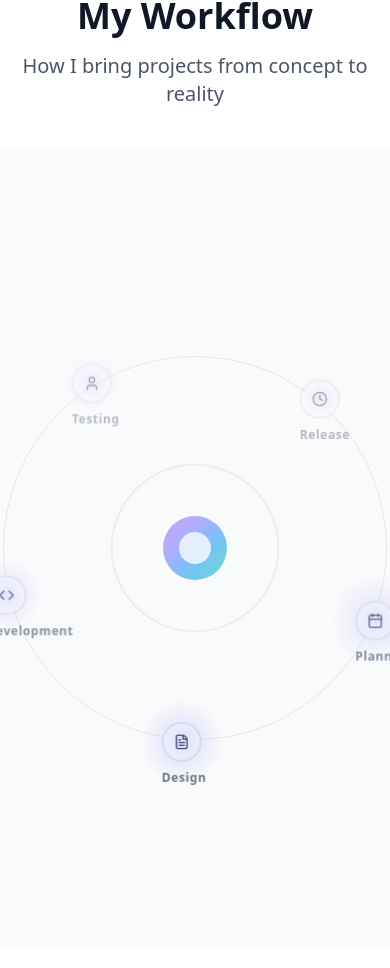
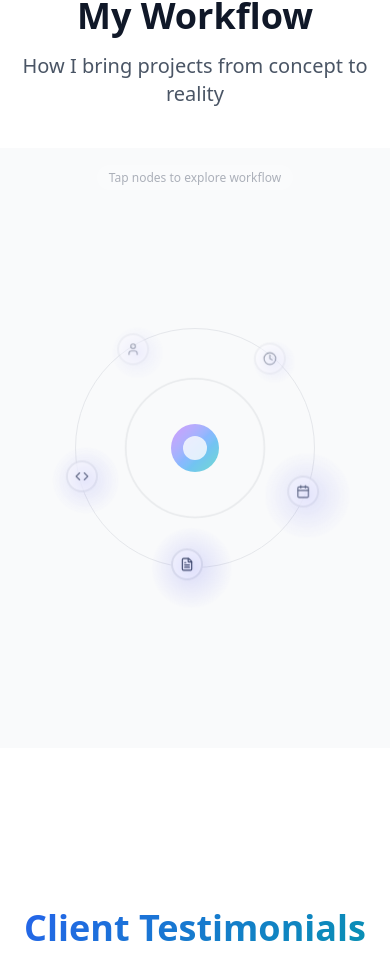
Before and after one commit to anumshabbir984-sketch/anamshabbir, a Next.js app: page / in a window 390 px wide. Shown: the part 3171-4139 px from the top of the page. Built offline with nearby package versions, Linux system fonts and the light colour scheme.

Commit message:
Fix mobile responsiveness for workflow timeline and resolve build error

```diff
--- a/components/HomepageTimeline.tsx
+++ b/components/HomepageTimeline.tsx
@@ -63,7 +63,7 @@ const timelineData = [
 
 export default function HomepageTimeline() {
     return (
-        <div className="h-[800px] relative">
+        <div className="h-[600px] md:h-[800px] relative">
             <RadialOrbitalTimeline timelineData={timelineData} />
         </div>
     );
--- a/components/ui/radial-orbital-timeline.tsx
+++ b/components/ui/radial-orbital-timeline.tsx
@@ -36,9 +36,20 @@ export default function RadialOrbitalTimeline({
         y: 0,
     });
     const [activeNodeId, setActiveNodeId] = useState<number | null>(null);
+    const [isMobile, setIsMobile] = useState(false);
     const containerRef = useRef<HTMLDivElement>(null);
     const orbitRef = useRef<HTMLDivElement>(null);
     const nodeRefs = useRef<Record<number, HTMLDivElement | null>>({});
+
+    useEffect(() => {
+        const handleResize = () => {
+            setIsMobile(window.innerWidth < 768);
+        };
+
+        handleResize();
+        window.addEventListener('resize', handleResize);
+        return () => window.removeEventListener('resize', handleResize);
+    }, []);
 
     const handleContainerClick = (e: React.MouseEvent<HTMLDivElement>) => {
         if (e.target === containerRef.current || e.target === orbitRef.current) {
@@ -71,7 +82,8 @@ export default function RadialOrbitalTimeline({
                 });
                 setPulseEffect(newPulseEffect);
 
-                centerViewOnNode(id);
+                // Use a slight timeout to allow the expansion animation to start before centering
+                setTimeout(() => centerViewOnNode(id), 100);
             } else {
                 setActiveNodeId(null);
                 setAutoRotate(true);
@@ -106,14 +118,21 @@ export default function RadialOrbitalTimeline({
 
         const nodeIndex = timelineData.findIndex((item) => item.id === nodeId);
         const totalNodes = timelineData.length;
+
+        // Calculate the angle where the node currently is
+        // We want to bring this node to the bottom (270 degrees) or top (90 degrees)
+        // For mobile, maybe bottom is better as cards open upwards?
+        // Or top if cards open downwards.
+
         const targetAngle = (nodeIndex / totalNodes) * 360;
 
+        // Rotate so the node is at 270 degrees (bottom center)
         setRotationAngle(270 - targetAngle);
     };
 
     const calculateNodePosition = (index: number, total: number) => {
         const angle = ((index / total) * 360 + rotationAngle) % 360;
-        const radius = 200;
+        const radius = isMobile ? 120 : 200; // Smaller radius for mobile
         const radian = (angle * Math.PI) / 180;
 
         const x = radius * Math.cos(radian) + centerOffset.x;
@@ -154,29 +173,39 @@ export default function RadialOrbitalTimeline({
 
     return (
         <div
-            className="w-full h-full flex flex-col items-center justify-center bg-gray-50 dark:bg-black overflow-hidden relative"
+            className="w-full h-full flex flex-col items-center justify-center bg-gray-50 dark:bg-black overflow-hidden relative touch-pan-y"
             ref={containerRef}
             onClick={handleContainerClick}
         >
+            {/* Added instruction text for mobile users */}
+            {isMobile && !activeNodeId && (
+                <div className="absolute top-4 left-0 right-0 text-center z-10 animate-pulse px-4">
+                    <span className="text-xs text-gray-500 bg-white/50 dark:bg-black/50 px-3 py-1 rounded-full backdrop-blur-sm">
+                        Tap nodes to explore workflow
+                    </span>
+                </div>
+            )}
+
             <div className="relative w-full max-w-4xl h-full flex items-center justify-center">
                 <div
-                    className="absolute w-full h-full flex items-center justify-center"
+                    className="absolute w-full h-full flex items-center justify-center transition-transform duration-500"
                     ref={orbitRef}
                     style={{
                         perspective: "1000px",
                         transform: `translate(${centerOffset.x}px, ${centerOffset.y}px)`,
                     }}
                 >
-                    <div className="absolute w-16 h-16 rounded-full bg-gradient-to-br from-purple-500 via-blue-500 to-teal-500 animate-pulse flex items-center justify-center z-10">
-                        <div className="absolute w-20 h-20 rounded-full border border-primary-200 dark:border-white/20 animate-ping opacity-70"></div>
+                    <div className="absolute w-12 h-12 md:w-16 md:h-16 rounded-full bg-gradient-to-br from-purple-500 via-blue-500 to-teal-500 animate-pulse flex items-center justify-center z-10">
+                        <div className="absolute w-16 h-16 md:w-20 md:h-20 rounded-full border border-primary-200 dark:border-white/20 animate-ping opacity-70"></div>
                         <div
-                            className="absolute w-24 h-24 rounded-full border border-primary-100 dark:border-white/10 animate-ping opacity-50"
+                            className="absolute w-20 h-20 md:w-24 md:h-24 rounded-full border border-primary-100 dark:border-white/10 animate-ping opacity-50"
                             style={{ animationDelay: "0.5s" }}
                         ></div>
-                        <div className="w-8 h-8 rounded-full bg-white/80 backdrop-blur-md"></div>
+                        <div className="w-6 h-6 md:w-8 md:h-8 rounded-full bg-white/80 backdrop-blur-md"></div>
                     </div>
 
-                    <div className="absolute w-96 h-96 rounded-full border border-gray-200 dark:border-white/10"></div>
+                    {/* Responsive orbit circle size */}
+                    <div className={`absolute rounded-full border border-gray-200 dark:border-white/10 ${isMobile ? 'w-60 h-60' : 'w-96 h-96'}`}></div>
 
                     {timelineData.map((item, index) => {
                         const position = calculateNodePosition(index, timelineData.length);
@@ -216,7 +245,8 @@ export default function RadialOrbitalTimeline({
 
                                 <div
                                     className={`
-                  w-10 h-10 rounded-full flex items-center justify-center
+                                        rounded-full flex items-center justify-center
+                                        ${isMobile ? 'w-8 h-8' : 'w-10 h-10'}
                                         ${isExpanded
                                             ? "bg-primary-600 text-white dark:bg-white dark:text-black"
                                             : isRelated
@@ -234,7 +264,7 @@ export default function RadialOrbitalTimeline({
                                         ${isExpanded ? "scale-150" : ""}
                                     `}
                                 >
-                                    <Icon size={16} />
+                                    <Icon size={isMobile ? 14 : 16} />
                                 </div>
 
                                 <div
@@ -243,14 +273,29 @@ export default function RadialOrbitalTimeline({
                                     text-xs font-semibold tracking-wider
                                     transition-all duration-300
                                     ${isExpanded ? "text-primary-700 dark:text-white scale-125" : "text-gray-500 dark:text-white/70"}
+                                    ${isMobile && !isExpanded ? "opacity-0" : "opacity-100"}
                                     `}
+                                // Hide labels on mobile unless expanding to reduce clutter
                                 >
                                     {item.title}
                                 </div>
 
                                 {isExpanded && (
-                                    <Card className="absolute top-20 left-1/2 -translate-x-1/2 w-64 bg-white/90 dark:bg-black/90 backdrop-blur-lg border-gray-200 dark:border-white/30 shadow-xl shadow-gray-200/50 dark:shadow-white/10 overflow-visible z-50">
+                                    <Card
+                                        className={`
+                                            absolute left-1/2 -translate-x-1/2
+                                            bg-white/95 dark:bg-black/95 backdrop-blur-lg border-gray-200 dark:border-white/30 shadow-xl shadow-gray-200/50 dark:shadow-white/10 overflow-visible z-50
+                                            ${isMobile
+                                                ? 'w-[85vw] max-w-[300px] fixed top-1/2 left-1/2 z-[100]'
+                                                : 'w-64 top-20'
+                                            }
+                                        `}
+                                        style={isMobile ? { transform: 'translate(-50%, -50%)' } : {}}
+                                        onClick={(e) => e.stopPropagation()}
+                                    >
+                                        {!isMobile && (
                                             <div className="absolute -top-3 left-1/2 -translate-x-1/2 w-px h-3 bg-gray-300 dark:bg-white/50"></div>
+                                        )}
                                         <CardHeader className="pb-2">
                                             <div className="flex justify-between items-center">
                                                 <Badge
--- a/next.config.ts
+++ b/next.config.ts
@@ -1,7 +1,7 @@
 import type { NextConfig } from "next";
 
 const nextConfig: NextConfig = {
-  // @ts-expect-error: Turbopack layout config might be top-level in this version
+
   turbopack: {
     root: process.cwd(),
   },
```
Lines whose indentation alone changed are shown as unchanged.
